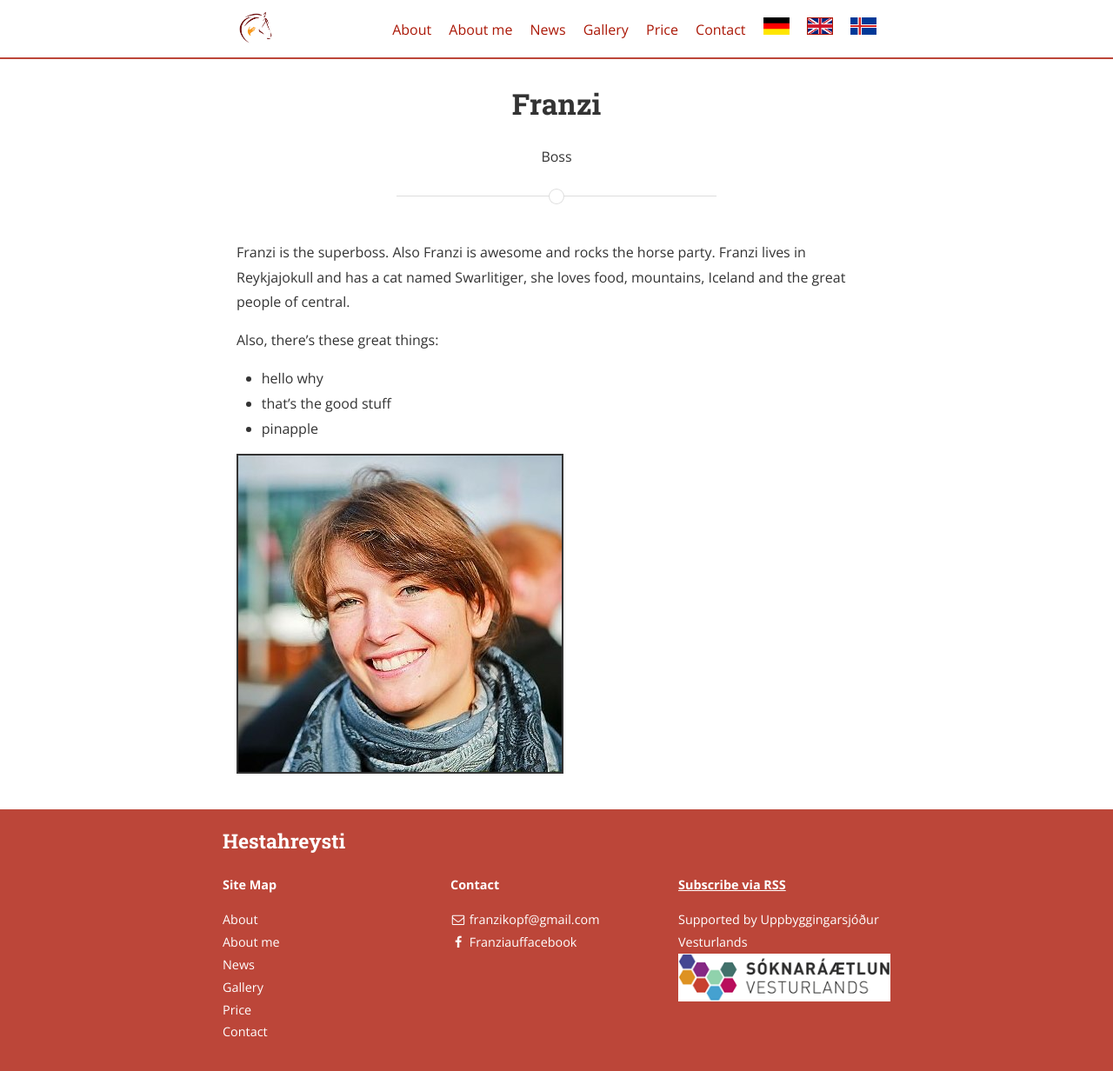
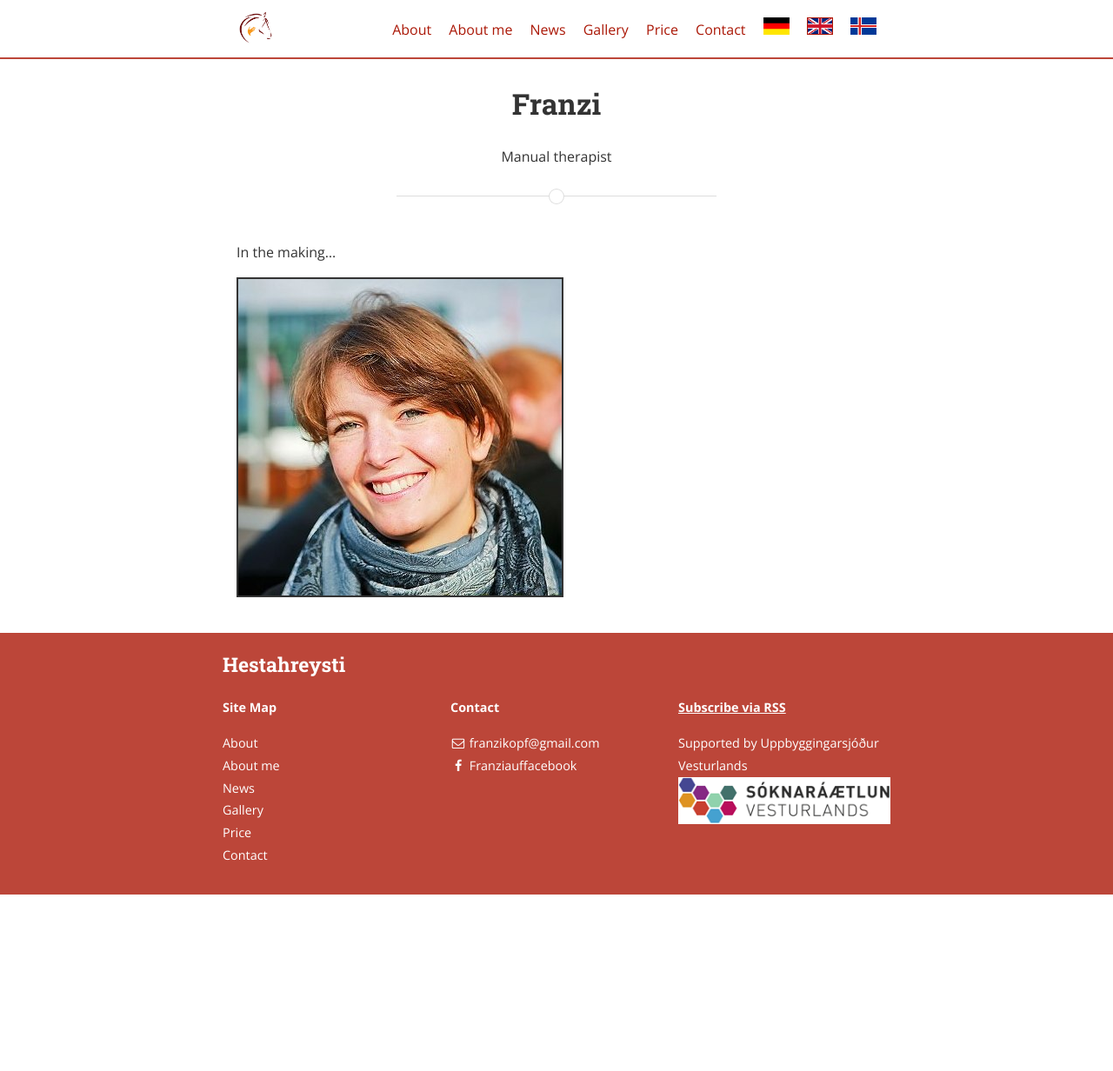
Before and after one commit to FancyFanz/FancyFanz.github.io, a Jekyll site: the page built from team/_posts/0000-01-01-Franzi-en.md, in a window 1280 px wide. Shown: the whole page at 87% size. Built offline with Jekyll 4.4.1, drawn with Linux system fonts in a browser that asks for light colours; nearby versions of some CDN libraries; library files that are not in the unit come from our copies; after the commit the page ends 1029 px from its top, so only the background shows below that.

Commit message:
Update 0000-01-01-Franzi-en.md

```diff
--- a/team/_posts/0000-01-01-Franzi-en.md
+++ b/team/_posts/0000-01-01-Franzi-en.md
@@ -3,16 +3,10 @@ layout: person
 ref: franzi
 lang: en
 title: Franzi
-subtitle: Boss
+subtitle: Manual therapist
 image: franzi_thumb.jpg
 thumb: FranziYmir_thumb.JPG
 email: franzi.kopf@gmail.com
 ---
 
-Franzi is the superboss. Also Franzi is awesome and rocks the horse party. Franzi lives in Reykjajokull and has a cat named Swarlitiger, she loves food, mountains, Iceland and the great people of central.
-
-Also, there's these great things:
-
- - hello why
- - that's the good stuff
- - pinapple
+In the making...
```
